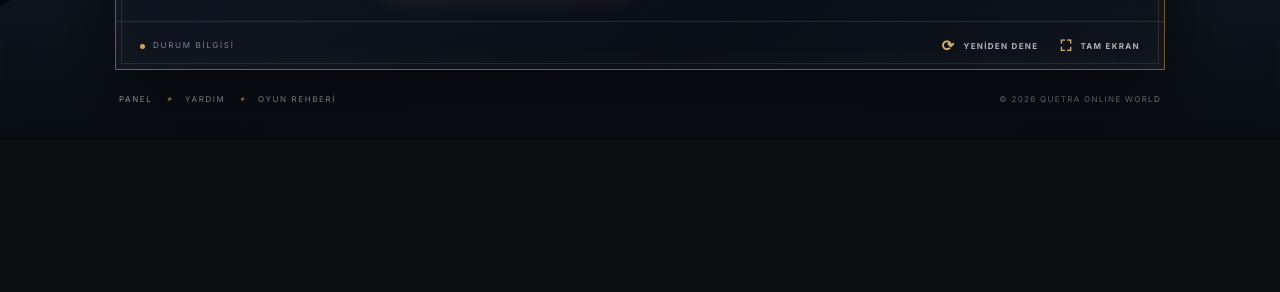
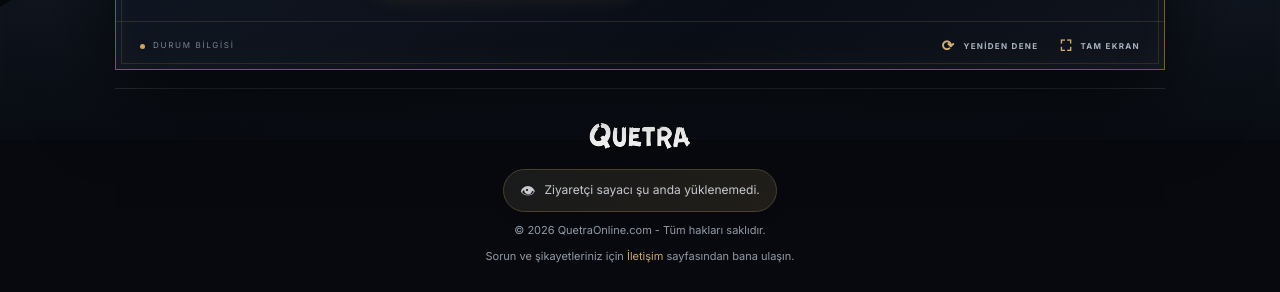
Before and after one commit to quetraonline/quetraonline, a Next.js app: page /web in a window 1280 px wide. Shown: the part 660-952 px from the top of the page. Before the commit the page ends 800 px from the top, so only its background shows below. Built offline with nearby package versions, Linux system fonts and the light colour scheme; no server answers.

Commit message:
Use the shared site footer on the browser game page

```diff
--- a/app/web/page.js
+++ b/app/web/page.js
@@ -1,5 +1,6 @@
 "use client";
 import { useState } from "react";
+import SiteFooter from "../components/SiteFooter";
 import "./web.css";
 
 export default function BrowserGamePage() {
@@ -38,7 +39,7 @@ export default function BrowserGamePage() {
             </div>
             <div className="cross-panel-bottom"><span><i/>DURUM BİLGİSİ</span><button onClick={() => window.location.reload()}><b>⟳</b> YENİDEN DENE</button><button onClick={toggleFullscreen}><b>⛶</b> {fullscreen ? "TAM EKRANDAN ÇIK" : "TAM EKRAN"}</button></div>
           </div>
-          <footer className="cross-footer"><nav><a href="https://panel.crossmyko.com/">PANEL</a><i>✦</i><a href="https://panel.crossmyko.com/sss">YARDIM</a><i>✦</i><a href="https://panel.crossmyko.com/rehber">OYUN REHBERİ</a></nav><small>© {new Date().getFullYear()} QUETRA ONLINE WORLD</small></footer>
+          <SiteFooter />
         </section>
       </div>
     </main>
```
